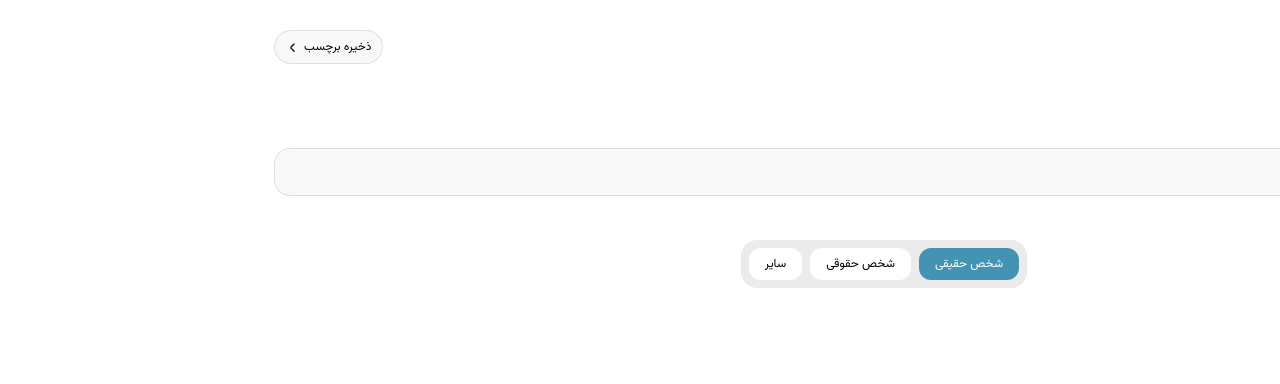
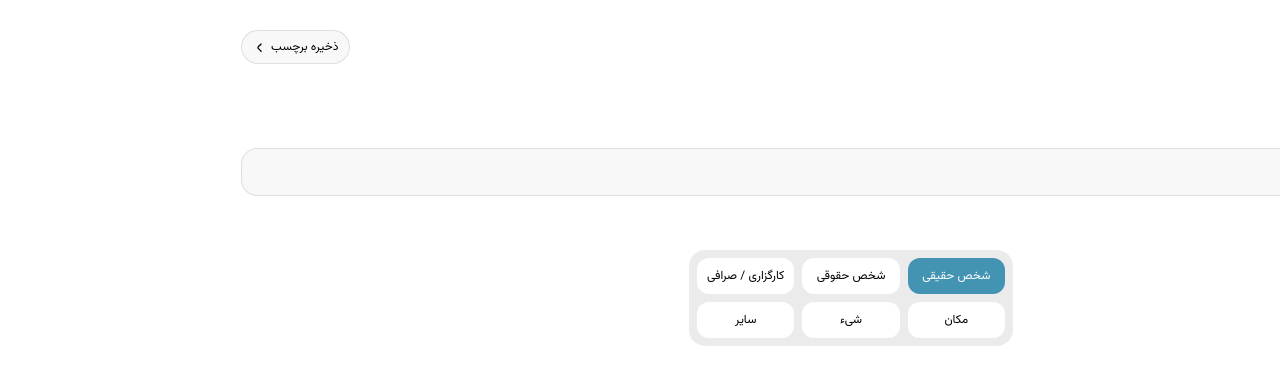
Before and after one commit to reza-kelidari/pocket, a Next.js app: page /options/tags/add in a window 1280 px wide. Shown: the top 384 px of the page. Built offline with nearby package versions, Linux system fonts and the light colour scheme.

Commit message:
Feature: Adding more `Tag types`

```diff
--- a/app/options/backup-restore/page.tsx
+++ b/app/options/backup-restore/page.tsx
@@ -14,7 +14,7 @@ import {
 import useBalances from "@/utility/balance/service/useBalances";
 import { clearStore, getAll, putItem } from "@/utility/db/Database";
 import { DatabaseStores } from "@/utility/keys/database";
-import { TagType } from "@/utility/tags/type";
+import { TagType } from "@/utility/shared/tagTypes";
 import { TransactionType } from "@/utility/transactions/types";
 import { useRouter } from "next/navigation";
 import { ChangeEvent, useEffect, useRef, useState } from "react";
--- a/app/options/tags/add/page.tsx
+++ b/app/options/tags/add/page.tsx
@@ -4,7 +4,7 @@ import { generateNextTagId } from "@/utility/shared/idGenerationMethods";
 import Capsule from "@/components/Capsule";
 import NavbarTitle from "@/components/NavbarTitle";
 import Left from "@/icons/Left";
-import { TagType } from "@/utility/tags/type";
+import { TagType } from "@/utility/shared/tagTypes";
 import { ChangeEvent, useEffect, useMemo, useState } from "react";
 import { getAll, putItem } from "@/utility/db/Database";
 import { useRouter, useSearchParams } from "next/navigation";
@@ -59,7 +59,7 @@ export default function AddTag() {
         </NavbarTitle>
       </div>
 
-      <div className="flex flex-col gap-5">
+      <div className="flex flex-col gap-7.5">
         <div className="flex flex-col gap-2">
           <span className="text-xs">نام برچسب</span>
           <input
@@ -73,11 +73,11 @@ export default function AddTag() {
 
         <div className="flex flex-col gap-2">
           <span className="text-xs">نوع برچسب</span>
-          <div className="bg-elements-border/75 flex w-fit mx-auto gap-2 p-2 rounded-2xl">
+          <div className="bg-elements-border/75 grid grid-cols-3 justify-between w-fit mx-auto gap-2 p-2 rounded-2xl">
             {TagItemTypes.map((item) => (
               <div
                 key={item.value}
-                className={`text-xs py-2 px-4 rounded-xl transition-all ${item.value === tagDetails.type ? "bg-primary text-white" : "bg-white"}`}
+                className={`text-xs text-center p-2.5 rounded-xl transition-all text-nowrap ${item.value === tagDetails.type ? "bg-primary text-white" : "bg-white"}`}
                 onClick={() =>
                   setTagDetails((prevTag) => ({ ...prevTag, type: item.value }))
                 }
--- a/app/options/tags/delete/page.tsx
+++ b/app/options/tags/delete/page.tsx
@@ -9,7 +9,7 @@ import { deleteItem, getAll, getItem, putItem } from "@/utility/db/Database";
 import { TransactionType } from "@/utility/transactions/types";
 import { DatabaseStores } from "@/utility/keys/database";
 import useBalances from "@/utility/balance/service/useBalances";
-import { TagType } from "@/utility/tags/type";
+import { TagType } from "@/utility/shared/tagTypes";
 
 export default function TagDelete() {
   const searchParams = useSearchParams();
--- a/app/options/tags/page.tsx
+++ b/app/options/tags/page.tsx
@@ -10,7 +10,7 @@ import Tag from "@/icons/Tag";
 import { PrimaryColors } from "@/utility/colors";
 import { deleteItem, getAll } from "@/utility/db/Database";
 import { TagItemTypes } from "@/utility/shared/tagTypes";
-import { TagType } from "@/utility/tags/type";
+import { TagType } from "@/utility/shared/tagTypes";
 import { usePathname, useRouter } from "next/navigation";
 import { useEffect, useState } from "react";
 
--- a/app/transactions/add/page.tsx
+++ b/app/transactions/add/page.tsx
@@ -21,7 +21,7 @@ import {
 import { usePageShowSync } from "@/utility/shared/usePageShowSync";
 import { toEnglishDigits } from "@/utility/shared/timeMethods";
 import { getAll, putItem } from "@/utility/db/Database";
-import { TagType } from "@/utility/tags/type";
+import { TagType } from "@/utility/shared/tagTypes";
 import { DatabaseStores } from "@/utility/keys/database";
 
 export const CREATE_TRANSACTION_KEY = "new-transaction";
--- a/app/transactions/add/tag/page.tsx
+++ b/app/transactions/add/tag/page.tsx
@@ -5,7 +5,7 @@ import NavbarTitle from "@/components/NavbarTitle";
 import Tag from "@/icons/Tag";
 import { PrimaryColors } from "@/utility/colors";
 import { getAll } from "@/utility/db/Database";
-import { TagType } from "@/utility/tags/type";
+import { TagType } from "@/utility/shared/tagTypes";
 import { TransactionType } from "@/utility/transactions/types";
 import { useRouter } from "next/navigation";
 import { useEffect, useState } from "react";
--- a/app/transactions/detail/page.tsx
+++ b/app/transactions/detail/page.tsx
@@ -8,7 +8,7 @@ import { getCategoryById } from "@/utility/shared/transactionsMethods";
 import Pen from "@/icons/Pen";
 import { useRouter, useSearchParams } from "next/navigation";
 import { ComponentProps, useEffect, useState } from "react";
-import { TagType } from "@/utility/tags/type";
+import { TagType } from "@/utility/shared/tagTypes";
 import { getAll, getItem } from "@/utility/db/Database";
 import { AccountType } from "@/utility/accounts/types";
 import { TransactionType } from "@/utility/transactions/types";
--- a/app/transactions/edit/page.tsx
+++ b/app/transactions/edit/page.tsx
@@ -20,7 +20,7 @@ import {
 import { usePageShowSync } from "@/utility/shared/usePageShowSync";
 import { CREATE_TRANSACTION_KEY } from "../add/page";
 import { toEnglishDigits } from "@/utility/shared/timeMethods";
-import { TagType } from "@/utility/tags/type";
+import { TagType } from "@/utility/shared/tagTypes";
 import { getAll, getItem, putItem } from "@/utility/db/Database";
 import { AccountType } from "@/utility/accounts/types";
 import { DatabaseStores } from "@/utility/keys/database";
--- a/utility/backup-restore/methods.ts
+++ b/utility/backup-restore/methods.ts
@@ -2,7 +2,7 @@ import { AccountType } from "../accounts/types";
 import { clearStore, putItem } from "../db/Database";
 import { DatabaseStores } from "../keys/database";
 import { getAccountBalances } from "../shared/balancesMethods";
-import { TagType } from "../tags/type";
+import { TagType } from "../shared/tagTypes";
 import { TransactionType } from "../transactions/types";
 
 export type BackupType = {
--- a/utility/shared/idGenerationMethods.ts
+++ b/utility/shared/idGenerationMethods.ts
@@ -1,5 +1,5 @@
 import { AccountType } from "@/utility/accounts/types";
-import { TagType } from "../tags/type";
+import { TagType } from "./tagTypes";
 
 export const generateNextAccountId = (
   existingAccounts: AccountType[],
--- a/utility/shared/tagTypes.ts
+++ b/utility/shared/tagTypes.ts
@@ -1,7 +1,14 @@
-import { TagType } from "../tags/type";
-
 export const TagItemTypes: { value: TagType["type"]; label: string }[] = [
   { value: "Person", label: "شخص حقیقی" },
   { value: "Firm", label: "شخص حقوقی" },
+  { value: "Broker", label: "کارگزاری / صرافی" },
+  { value: "Place", label: "مکان" },
+  { value: "Object", label: "شیء" },
   { value: "Other", label: "سایر" },
 ];
+
+export type TagType = {
+  id: number;
+  name: string;
+  type: "Person" | "Firm" | "Broker" | "Place" | "Object" | "Other";
+};
--- a/utility/tags/type.ts
+++ /dev/null
@@ -1,5 +0,0 @@
-export type TagType = {
-  id: number;
-  name: string;
-  type: "Person" | "Firm" | "Other";
-};
```
